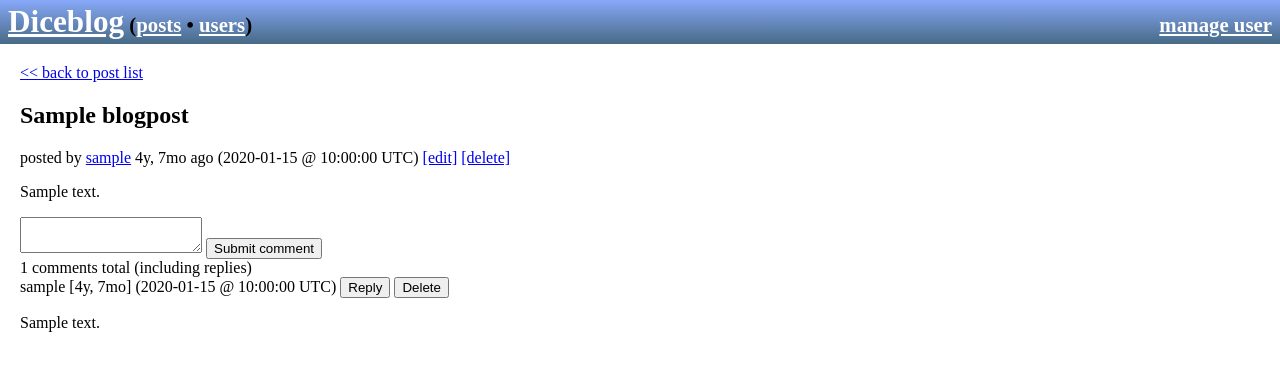
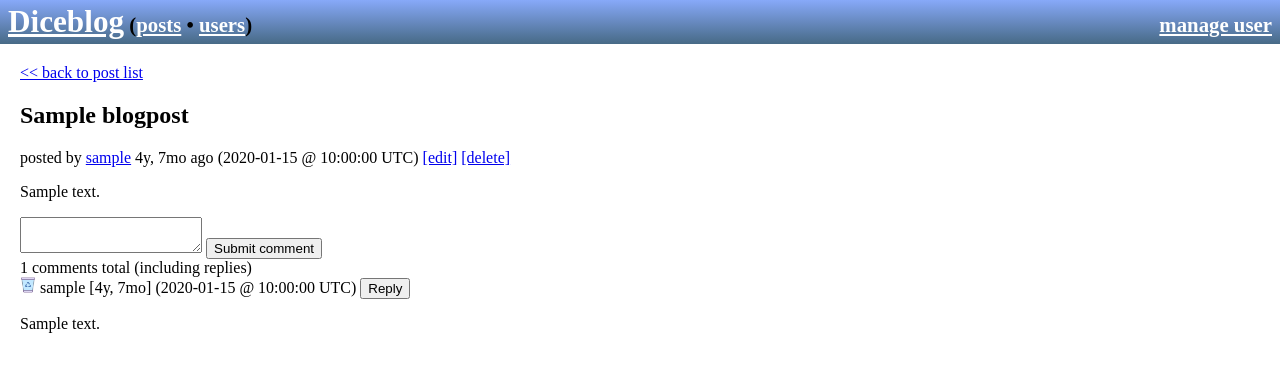
Before and after one commit to resampled/dice, a Django app: page /post/1/1/ in a window 1280 px wide. Shown: the top 372 px of the page. Run offline with Django 5.2, Linux system fonts and the light colour scheme; a user stored in the database is signed in; tables that the repository leaves empty hold one stand-in row (values such as "Sample post").

Commit message:
replace "delete" comment button with bin icons (including replies), update todo.txt

```diff
--- a/diceblog/blog/static/css/base.css
+++ b/diceblog/blog/static/css/base.css
@@ -44,5 +44,9 @@ a:hover {
 
 /* */
 .cmt:target {
-   background-color: #ffa;
+    background-color: #ffa;
 }
+/* */
+.icon-delete {
+    height: 1em;
+}
--- a/diceblog/blog/templates/blog/blogpost_detail.html
+++ b/diceblog/blog/templates/blog/blogpost_detail.html
@@ -1,5 +1,5 @@
 {% extends 'base_generic.html' %}
-{% load dtsince %}
+{% load dtsince %} {% load static %}
 {% block title %}{{ blogpost.title|truncatechars:50 }} - Diceblog{% endblock %}
 
 {% block content %}
@@ -36,20 +36,25 @@
     {% if not cmt.parent %}
     <div class="cmt" id="cmt-{{ cmt.id }}">
         <div class="cmt-h">
+            {% if user == cmt.author %}<a href="{% url 'comment-delete' pk=cmt.pk %}" class="delete">
+                <img src="{% static 'icons/bin30.png' %}" alt="Delete" class="icon-delete icon"></a>
+            {% endif %}
             <span class="cmt-author">{{ cmt.author }}</span>
             <span class="cmt-dt">[{{ cmt.order|dtsince }}]</span>
             <span class="cmt-longdt">({{ cmt.order|date:"Y-m-d @ G:i:s" }} UTC)</span>
             {% if user.is_authenticated %}
-            <button id="cmt-replybtn-{{ cmt.id }}" onclick="replyToggler('cmt-replyform-{{ cmt.id }}','cmt-replybtn-{{ cmt.id }}','Reply','Close')">Reply</button>
-            {% if user == cmt.author %}<a href="{% url 'comment-delete' pk=cmt.pk %}"><button>Delete</button></a>{% endif %}
-            {% endif %}
+            <button id="cmt-replybtn-{{ cmt.id }}" onclick="replyToggler('cmt-replyform-{{ cmt.id }}','cmt-replybtn-{{ cmt.id }}','Reply','Close')">Reply</button>{% endif %}
         </div>
         <p class="cmt-full">{{ cmt.content }}</p>
+
 {# replies #}
 {% if cmt.blogcomment_set %}
         <div class="cmtre-list">
 {% for reply in cmt.blogcomment_set.all %}
             <div class="cmtre">
+                {% if user == reply.author %} <a href="{% url 'comment-delete' pk=reply.pk %}" class="delete">
+                    <img src="{% static 'icons/bin30.png' %}" alt="Delete" class="icon-delete icon"></a>
+                {% endif %}
                 <span class="cmtre-author">{{ reply.author }}</span>
                 <span class="cmtre-dt">[{{ reply.order|dtsince }}]</span>:
                 <span class="cmtre-full">{{ reply.content }}</span>
@@ -58,7 +63,7 @@
         </div>
 {% endif %}
         <div class="cmt-replyform" id="cmt-replyform-{{ cmt.id }}" style="display:none;">
-            {% if user.is_authenticated %}
+    {% if user.is_authenticated %}
             <form method="post">
             {% csrf_token %}
                 <textarea name="content"></textarea>
--- a/todo.txt
+++ b/todo.txt
@@ -1,7 +1,6 @@
 To do:
 * Make forms for everything
-* * * * comments DONE! post create/edit/delete DONE!
+* * * * comment create/reply/delete(?) DONE! post create/edit/delete DONE!
 * fill out CSS
 * * * * header DONE!, but subject to change
---- in the futuer... ---
 * Make different sorting methods for list view (most comments, etc.)
```
